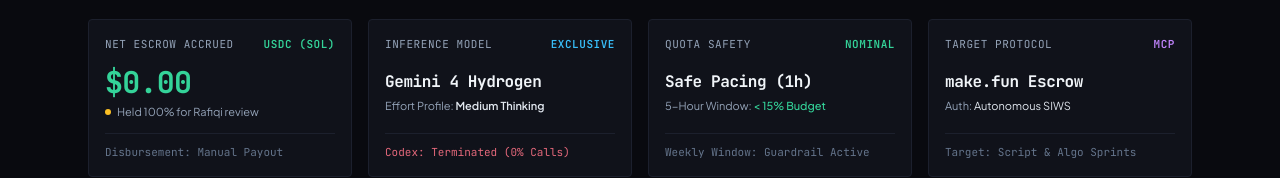
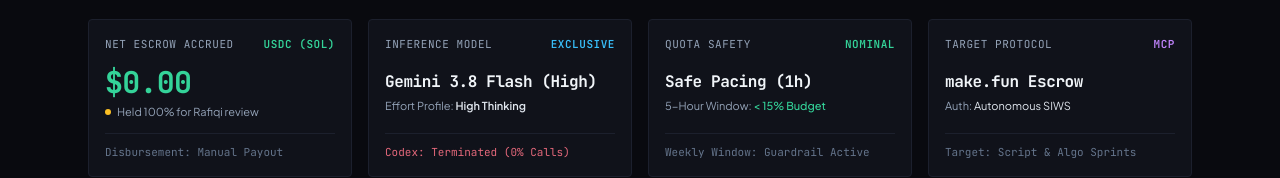
Before and after one commit to FarizRafiqi/agent-monitor, a plain HTML site: page public/index.html in a window 1280 px wide. Shown: the part 200-378 px from the top of the page. Drawn offline with nearby package versions, Linux system fonts and the light colour scheme.

Commit message:
Switch active inference model label to Gemini 3.8 Flash (High)

```diff
--- a/public/index.html
+++ b/public/index.html
@@ -128,9 +128,9 @@
           <span class="text-sky-400 font-semibold">Exclusive</span>
         </div>
         <div class="my-3">
-          <div class="text-base font-bold text-slate-100 font-mono tracking-tight">Gemini 4 Hydrogen</div>
+          <div class="text-base font-bold text-slate-100 font-mono tracking-tight">Gemini 3.8 Flash (High)</div>
           <div class="text-[11px] text-slate-400 mt-1">
-            Effort Profile: <span class="text-slate-200 font-semibold">Medium Thinking</span>
+            Effort Profile: <span class="text-slate-200 font-semibold">High Thinking</span>
           </div>
         </div>
         <div class="pt-2.5 hairline-t text-[11px] font-mono text-rose-400/90 truncate">
```
